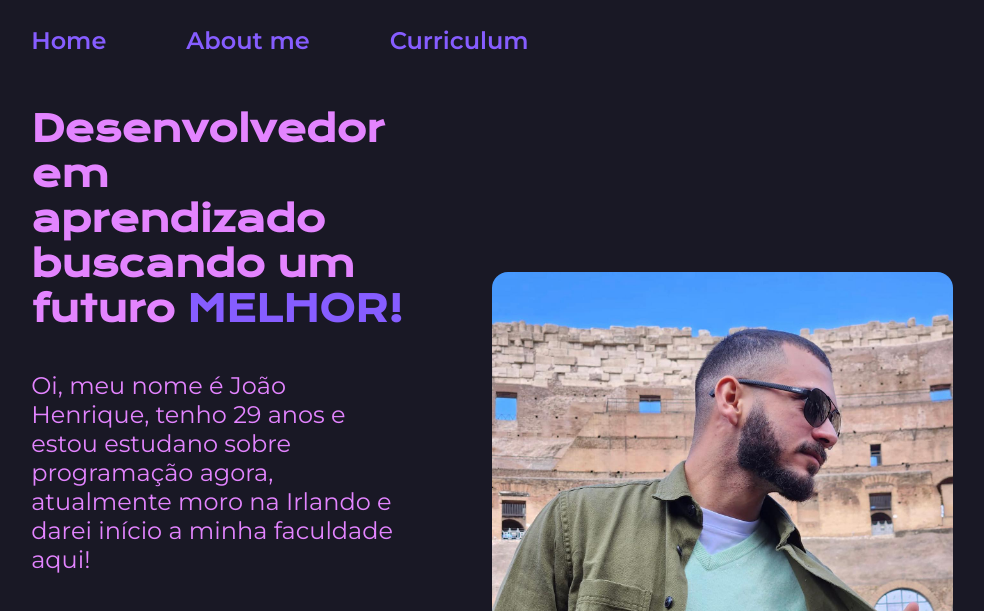
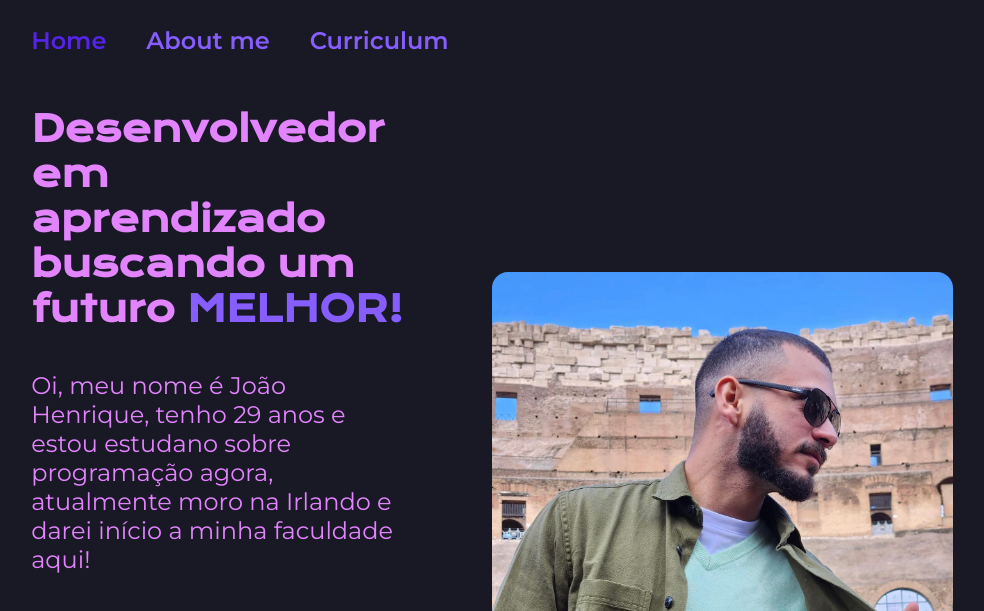
Before and after one commit to JHC-Oliveira/Portifolio-EX, a plain HTML site: page index.html in a window 1280 px wide. In both pictures the pointer is over the link "Home". Shown: the top 611 px of the page, without its empty margins (148-1132 px from the left). Drawn offline with nearby package versions, Linux system fonts and the light colour scheme.

Commit message:
Update style.css

```diff
--- a/styles/style.css
+++ b/styles/style.css
@@ -30,7 +30,7 @@ body {
 
 .had__menu {
     display: flex;
-    gap: 80px;
+    gap: 2.5rem;
 }
 
 .had__menu__link {
@@ -39,6 +39,10 @@ body {
     font-weight: 600;
     color: var(--third-color);
     text-decoration: none;
+}
+
+.had__menu__link:hover {
+    color: #5524e9;
 }
 
 .bold-title {
```
